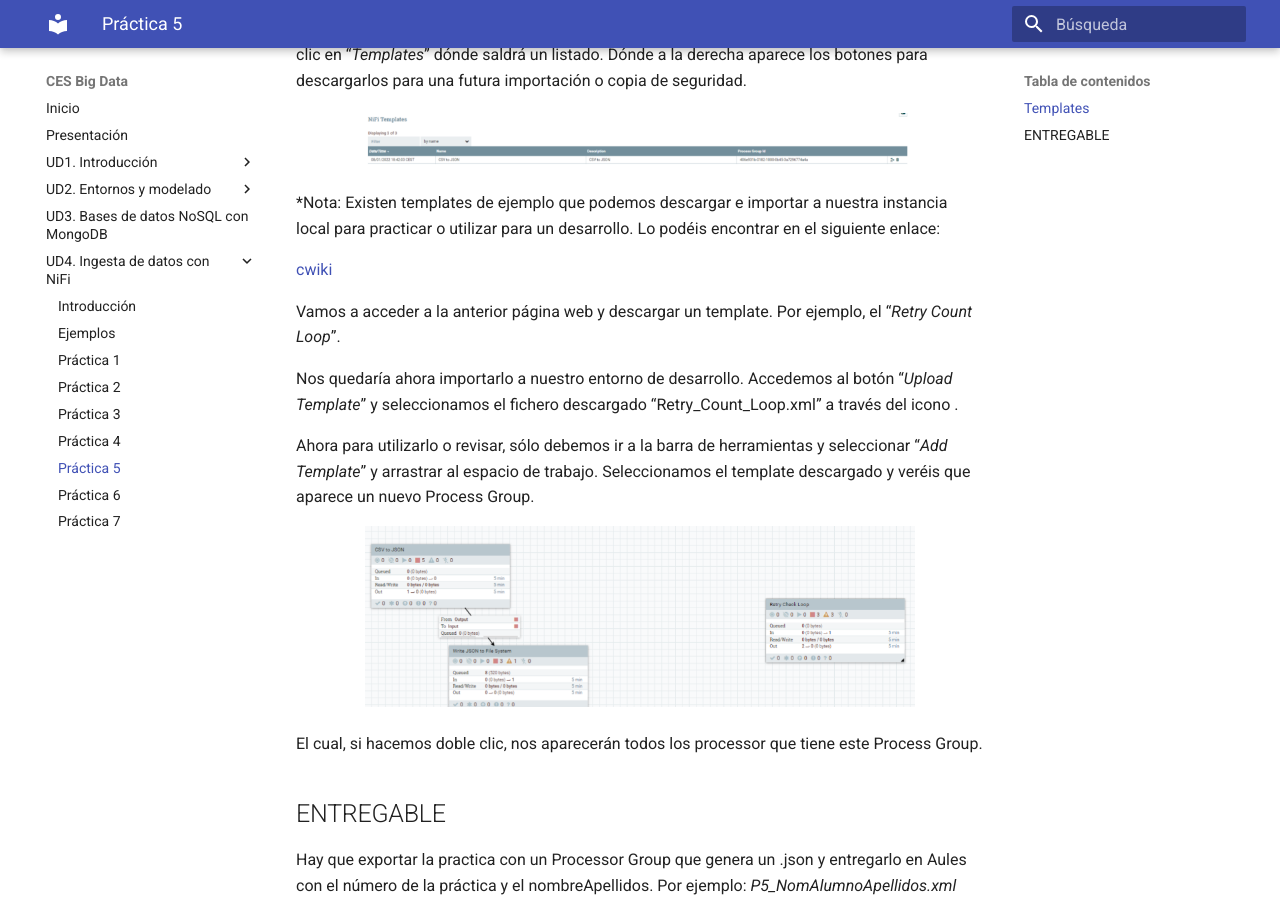
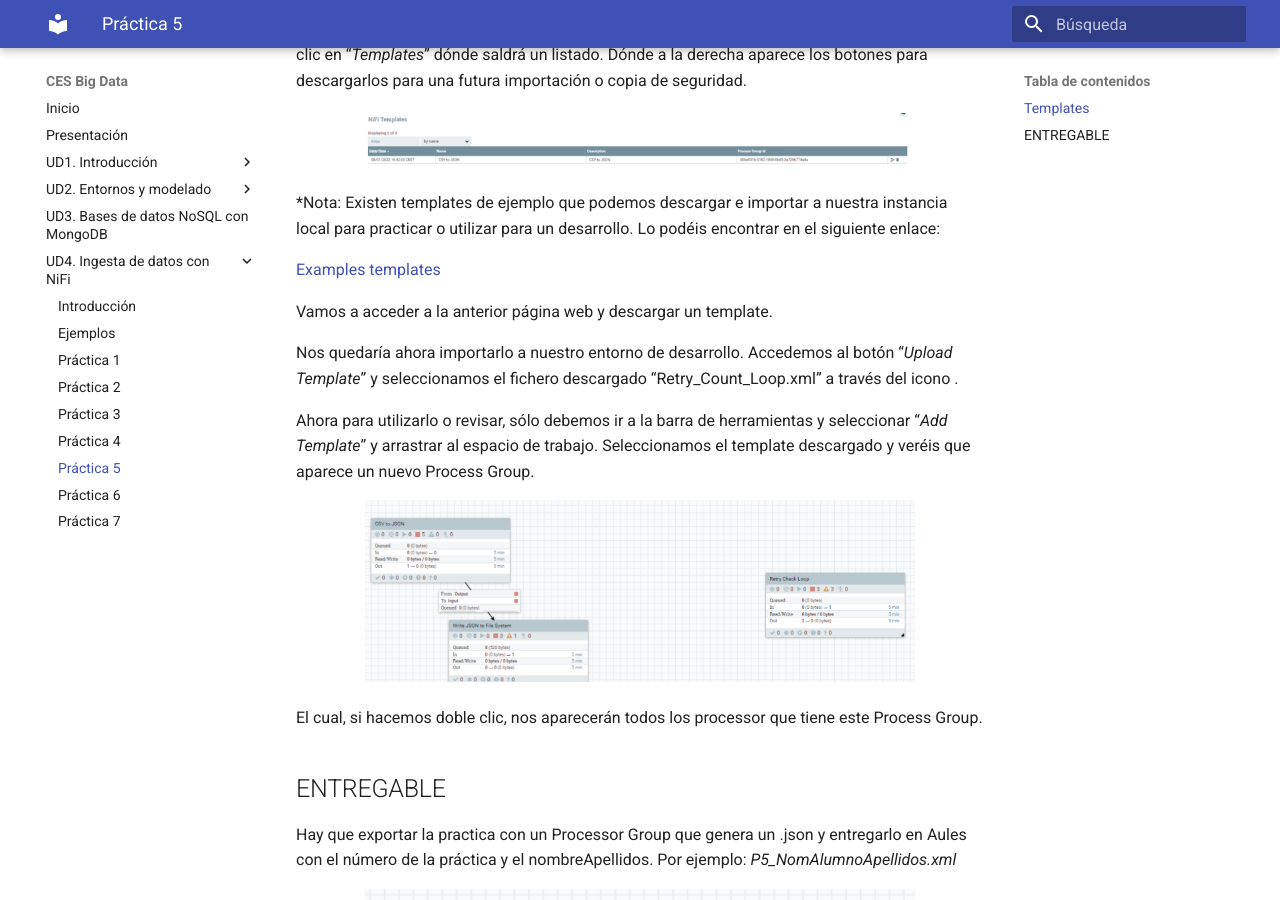
Before and after one commit to jorsodom/bigdata-sb, an MkDocs documentation site: the page built from docs/nifi/nifiPractica5.md, in a window 1280 px wide and 900 px high, scrolled down 1659 px. Built offline with MkDocs 1.6.1 and Material for MkDocs 9.7.7, drawn with Linux system fonts in a browser that asks for light colours.

Commit message:
update corrección p2 nifi

```diff
--- a/docs/nifi/nifiPractica5.md
+++ b/docs/nifi/nifiPractica5.md
@@ -38,10 +38,9 @@
 
 *Nota: Existen templates de ejemplo que podemos descargar e importar a nuestra instancia local para practicar o utilizar para un desarrollo. Lo podéis encontrar en el siguiente enlace:
 
-[cwiki](https://cwiki.apache.org/confluence/display/nifi/example+dataflow+templates*)
+[Examples templates](https://cwiki.apache.org/confluence/display/nifi/example+dataflow+templates*)
 
-Vamos a acceder a la anterior página web y descargar un template. Por ejemplo, el
-“*Retry Count Loop*”.
+Vamos a acceder a la anterior página web y descargar un template.
 
 Nos quedaría ahora importarlo a nuestro entorno de desarrollo. Accedemos al botón
 “*Upload Template*” y seleccionamos el fichero descargado “Retry_Count_Loop.xml” a
```
